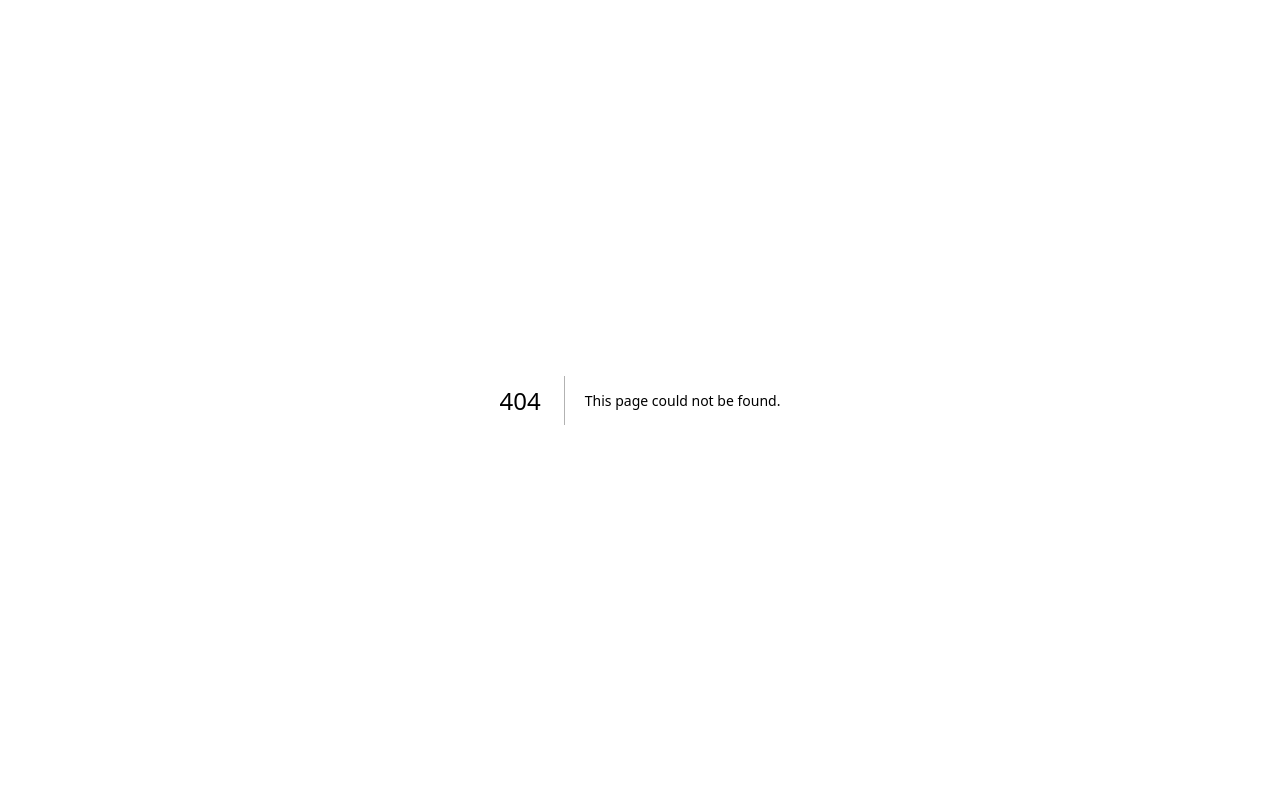
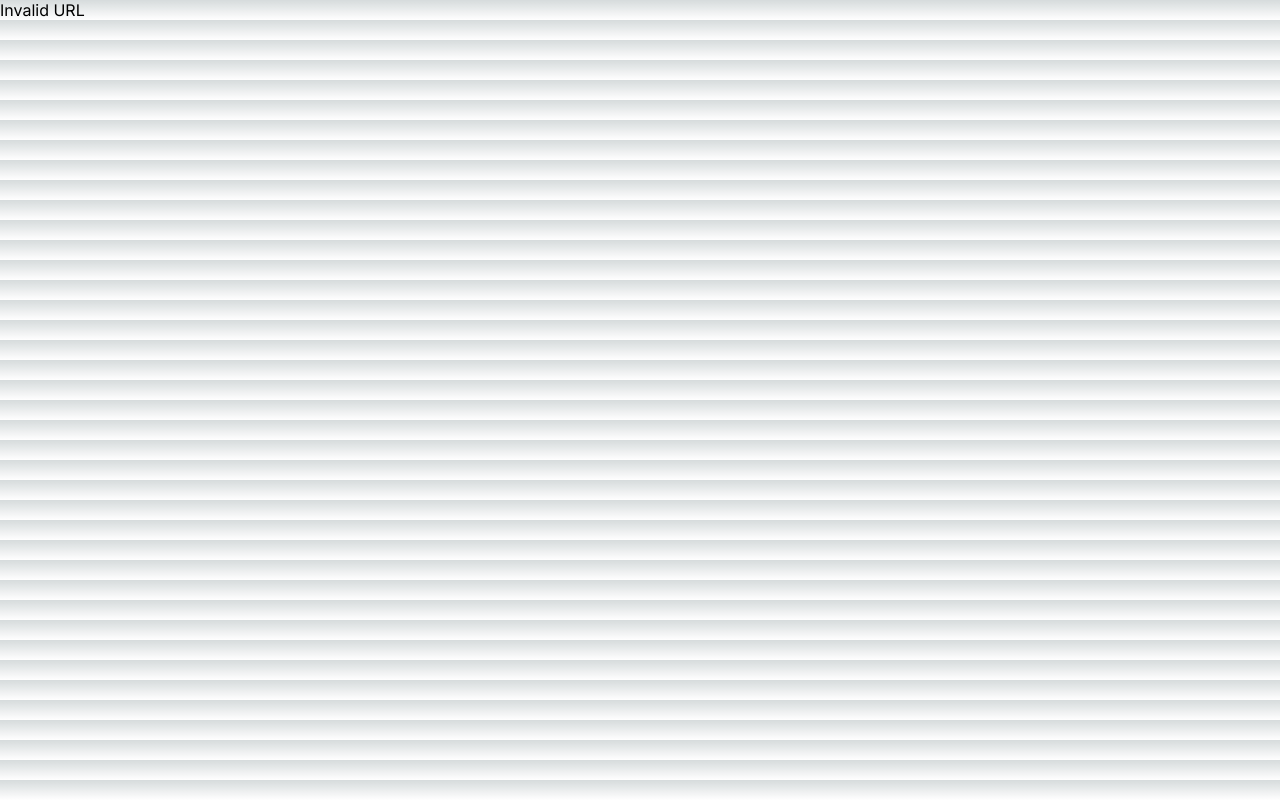
Before and after one commit to sargon17/deep_link, a Next.js app: page /inst in a window 1280 px wide. Before the commit this address had no page. Built offline with nearby package versions, Linux system fonts and the light colour scheme.

Commit message:
version 1 redirection

```diff
--- a/package.json
+++ b/package.json
@@ -16,6 +16,7 @@
     "eslint-config-next": "13.4.4",
     "next": "13.4.4",
     "react": "18.2.0",
+    "react-device-detect": "^2.2.3",
     "react-dom": "18.2.0",
     "typescript": "5.0.4"
   }
--- /dev/null
+++ b/src/app/inst/page.tsx
@@ -0,0 +1,33 @@
+"use client";
+import React from "react";
+import { isMobile } from "react-device-detect";
+import { useRouter } from "next/navigation";
+
+function Page(req: any) {
+  const router = useRouter();
+  //get the query params
+  const user = req.searchParams.u;
+
+  if (!user) return <div>Invalid URL</div>;
+  // get the device type
+  const deviceType = isMobile ? "mobile" : "desktop";
+
+  // redirect to the correct page
+  if (deviceType === "mobile") {
+    openApp(user);
+  } else {
+    openWeb(user);
+  }
+
+  function openApp(user: string) {
+    window.location.href = "instagram://user?username=" + user;
+  }
+
+  function openWeb(user: string) {
+    window.location.href = "https://www.instagram.com/" + user;
+  }
+
+  return <div>{<h1>{user ? "Redirecting to " + user : "Unknown"}</h1>}</div>;
+}
+
+export default Page;
```
Also changed, not shown: 1 other file (tests, documents, lock files or other folders).
